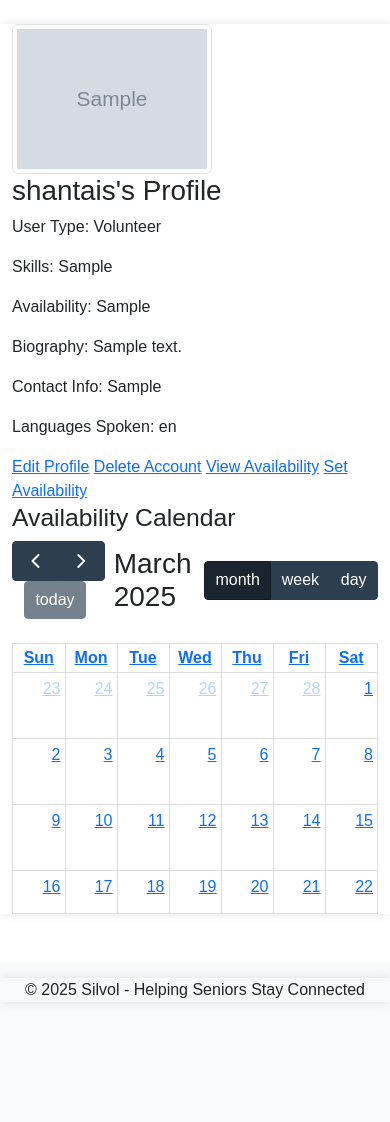
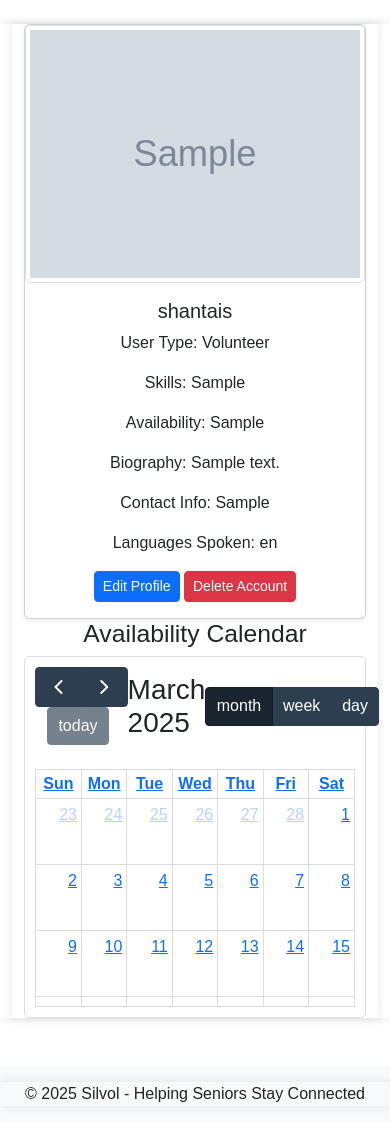
Before and after one commit to shantaisat/silvol, a Django app: page /profile/ in a window 390 px wide. Shown: the part 56-1178 px from the top of the page. Before the commit the page ends 1054 px from the top, so only its background shows below. Run offline with Django 4.2, Linux system fonts and the light colour scheme; a user stored in the database is signed in; data comes from the database, SQL or seed files in the repository; tables that the repository leaves empty hold one stand-in row (values such as "Sample post"); grey boxes marked "Sample" are stand-in pictures; lists and menus that the app fills with data are empty; some libraries are stand-ins or nearby versions.

Commit message:
updated layouts and responsive designs

```diff
--- a/silvol/settings.py
+++ b/silvol/settings.py
@@ -32,7 +32,7 @@ SECRET_KEY = 'django-insecure-@(t0gsw6_=2h3t*jfgateurlr7^&+z*k%prs-870scwv4w6pa8
 
 # SECURITY WARNING: don't run with debug turned on in production!
 
-DEBUG = False
+DEBUG = True
 
 ALLOWED_HOSTS = [
     'localhost',
@@ -66,6 +66,7 @@ INSTALLED_APPS = [
     'crispy_forms',
     'crispy_bootstrap5',
     'django_summernote',
+    'widget_tweaks',
     #'django_extensions',
 ]
 
--- a/users/templates/users/profile.html
+++ b/users/templates/users/profile.html
@@ -2,32 +2,37 @@
 {% load static %}
 
 {% block content %}
+<div class="container mt-4">
+    <div class="row">
+        <!-- Profile Card -->
+        <div class="col-md-4">
+            <div class="card shadow-sm" style="width: 100%; margin: auto;">
+                {% if profile.profile_picture and profile.profile_picture.url %}
+                    <img src="{{ profile.profile_picture.url }}" class="card-img-top img-thumbnail" alt="Profile Picture" style="width: 100%; height: auto; object-fit: cover;">
+                {% else %}
+                    <img src="{% static 'images/default-profile.png' %}" class="card-img-top img-thumbnail" alt="Default Profile Picture" style="width: 100%; height: auto; object-fit: cover;">
+                {% endif %}
+                <div class="card-body text-center">
+                    <h5 class="card-title">{{ profile.user.username }}</h5>
+                    <p class="card-text">User Type: {{ profile.get_user_type_display }}</p>
+                    <p class="card-text">Skills: {{ profile.skills }}</p>
+                    <p class="card-text">Availability: {{ profile.availability }}</p>
+                    <p class="card-text">Biography: {{ profile.biography }}</p>
+                    <p class="card-text">Contact Info: {{ profile.contact_info }}</p>
+                    <p class="card-text">Languages Spoken: {{ profile.languages_spoken }}</p>
+                    <a href="{% url 'edit_profile' %}" class="btn btn-primary btn-sm">Edit Profile</a>
+                    <a href="{% url 'delete_account' %}" class="btn btn-danger btn-sm">Delete Account</a>
+                </div>
+            </div>
+        </div>
 
-{% if profile.profile_picture %}
-    <img src="{{ profile.profile_picture.url }}" alt="Profile Picture" class="img-thumbnail rounded" style="width: 200px; height: 150px; object-fit: cover;">
-{% else %}
-    <img src="{% static 'images/default-profile.png' %}" alt="Default Profile Picture" class="img-thumbnail rounded" style="width: 200px; height: 150px; object-fit: cover;">
-{% endif %}
-
-
-  <h1>{{ profile.user.username }}'s Profile</h1>
-  <p>User Type: {{ profile.get_user_type_display }}</p>
-  <p>Skills: {{ profile.skills }}</p>
-  <p>Availability: {{ profile.availability }}</p>
-  <p>Biography: {{ profile.biography }}</p>
-  <p>Contact Info: {{ profile.contact_info }}</p>
-  <p>Languages Spoken: {{ profile.languages_spoken }}</p>
-
-
-
-  <a href="{% url 'edit_profile' %}">Edit Profile</a>
-  <a href="{% url 'delete_account' %}">Delete Account</a>
-  <a href="{% url 'view_availability' %}">View Availability</a>
-  <a href="{% url 'set_availability' %}">Set Availability</a>
-
-  <h2>Availability Calendar</h2>
-  <div id='calendar'></div>
-
+        <!-- Calendar -->
+        <div class="col-md-8">
+            <h2 class="text-center">Availability Calendar</h2>
+            <div id="calendar" style="border: 1px solid #ddd; border-radius: 5px; padding: 10px;"></div>
+        </div>
+    </div>
+</div>
 {% endblock %}
 
 {% block extra_js %}
@@ -66,5 +71,4 @@
         calendar.render();
     });
 </script>
-
 {% endblock %}
```
Also changed, not shown: users/templates/users/referral_profile.html (+30 -6 lines), users/templates/users/set_availability.html (+32 -6 lines), users/templates/users/view_availability.html (+32 -11 lines), users/templates/users/volunteer_detail.html (+31 -8 lines), media/profile_pictures/1.png (added), media/profile_pictures/jane_smith.png (renamed from media/profile_pics/jane_smith.png), media/profile_pictures/jane_smith_G0JleNx.png (renamed from media/profile_pics/jane_smith_G0JleNx.png). Lines whose indentation alone changed are shown as unchanged.
